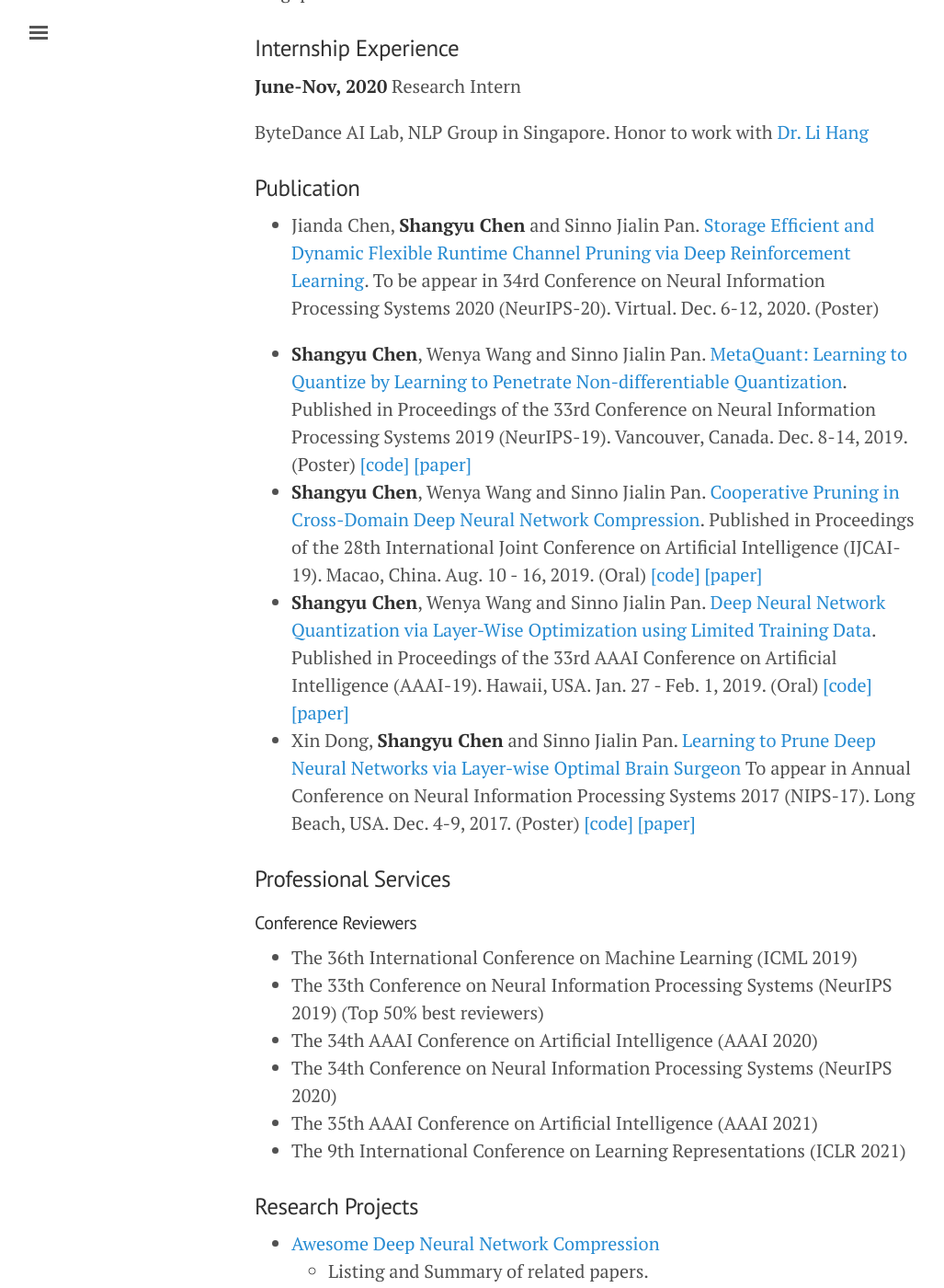
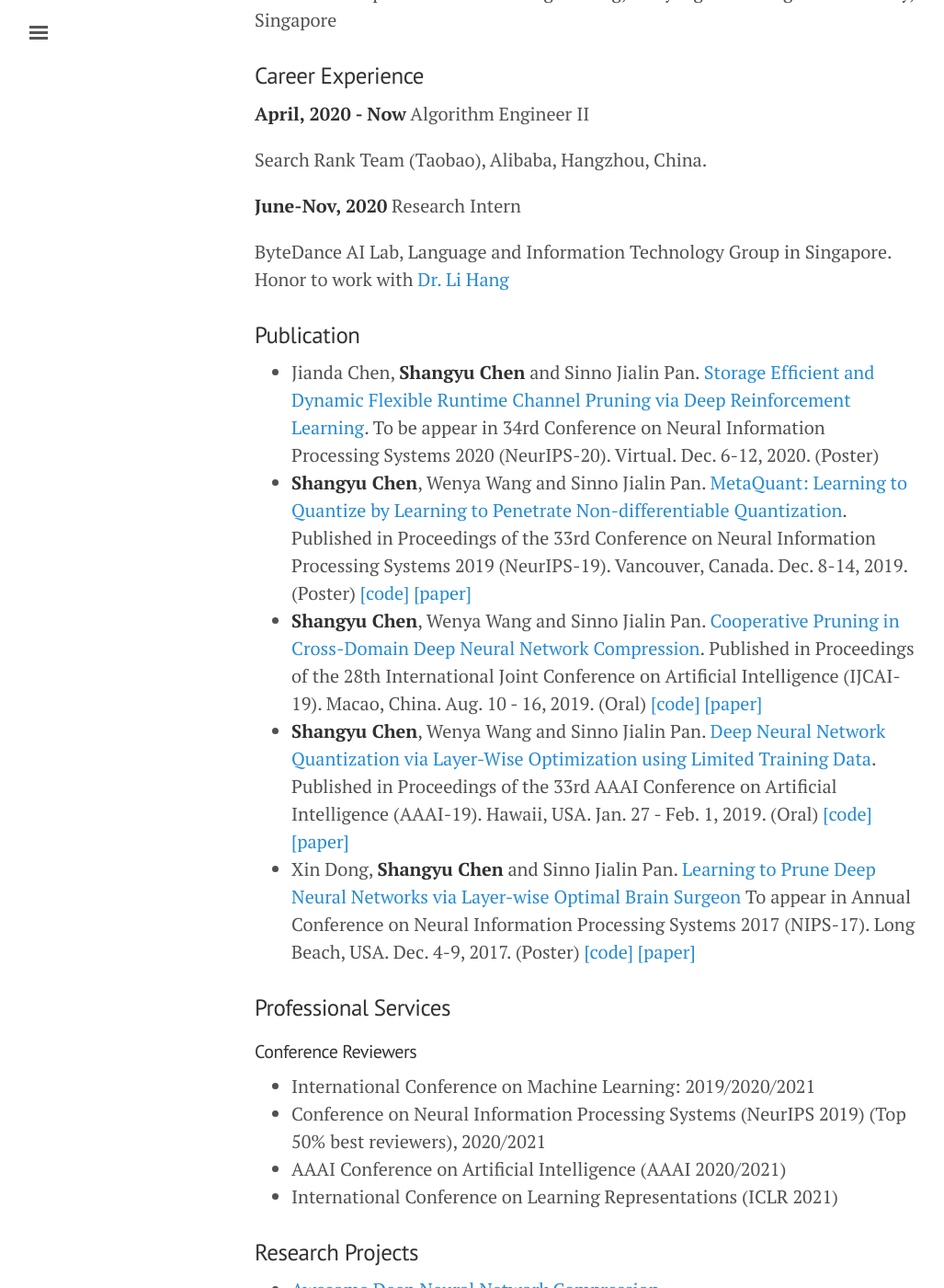
Before and after one commit to csyhhu/csyhhu.github.io, a Jekyll site: the page built from about.md, in a window 1280 px wide and 1400 px high, scrolled down 815 px. Shown: the whole window at 92% size, without its empty margins (3-1030 px from the left). Built offline with Jekyll 4.4.1, drawn with Linux system fonts in a browser that asks for light colours; some of the changed text lies outside the part shown.

Commit message:
Add Alibaba information

```diff
--- a/about.md
+++ b/about.md
@@ -3,9 +3,9 @@ layout: page
 title: About
 ---
 
-## Mr. Chen Shangyu ##
+## Dr. Chen Shangyu ##
 
-Fifths year Ph.D student
+Algorithm Engineer in Alibaba, Ph.D student from Nanyang Technological University
 <br>
 [School of Computer Science and Engineering, Nanyang Technological University](http://scse.ntu.edu.sg/Pages/Home.aspx)
 <br>
@@ -29,15 +29,19 @@ School of Data and Computer Science, Sun Yat-Sen University, Guangzhou, China
 School of Computer Science and Engineering, Nanyang Technological University, Singapore
 
 
-### Internship Experience ###
+### Career Experience ###
+
+**April, 2020 - Now** Algorithm Engineer II
+
+Search Rank Team (Taobao), Alibaba, Hangzhou, China.
+
 **June-Nov, 2020** Research Intern
 
-ByteDance AI Lab, NLP Group in Singapore. Honor to work with [Dr. Li Hang](https://hangli-hl.com/index.html)
+ByteDance AI Lab, Language and Information Technology Group in Singapore. Honor to work with [Dr. Li Hang](https://hangli-hl.com/index.html)
 
 
 ### Publication ###
 * Jianda Chen, **Shangyu Chen** and Sinno Jialin Pan. [Storage Efficient and Dynamic Flexible Runtime Channel Pruning via Deep Reinforcement Learning](). To be appear in 34rd Conference on Neural Information Processing Systems 2020 (NeurIPS-20). Virtual. Dec. 6-12, 2020. (Poster)
-
 * **Shangyu Chen**, Wenya Wang and Sinno Jialin Pan. [MetaQuant: Learning to Quantize by Learning to Penetrate Non-differentiable Quantization](). Published in Proceedings of the 33rd Conference on Neural Information Processing Systems 2019 (NeurIPS-19). Vancouver, Canada. Dec. 8-14, 2019. (Poster) [[code]](https://github.com/csyhhu/MetaQuant) [[paper]](/data/MetaQuant.pdf)
 * **Shangyu Chen**, Wenya Wang and Sinno Jialin Pan. [Cooperative Pruning in Cross-Domain Deep Neural Network Compression](). Published in Proceedings of the 28th International Joint Conference on Artificial Intelligence (IJCAI-19). Macao, China. Aug. 10 - 16, 2019. (Oral) [[code]](https://github.com/csyhhu/Co-Prune) [[paper]](/data/Co-Prune.pdf)
 * **Shangyu Chen**, Wenya Wang and Sinno Jialin Pan. [Deep Neural Network Quantization via Layer-Wise Optimization using Limited Training Data](). Published in Proceedings of the 33rd AAAI Conference on Artificial Intelligence (AAAI-19). Hawaii, USA. Jan. 27 - Feb. 1, 2019. (Oral) [[code]](https://github.com/csyhhu/L-DNQ)[[paper]](/data/L-DNQ.pdf)
@@ -45,12 +49,10 @@ ByteDance AI Lab, NLP Group in Singapore. Honor to work with [Dr. Li Hang](https
 
 ### Professional Services ###
 #### Conference Reviewers ####
-* The 36th International Conference on Machine Learning (ICML 2019)
-* The 33th Conference on Neural Information Processing Systems (NeurIPS 2019) (Top 50% best reviewers)
-* The 34th AAAI Conference on Artificial Intelligence  (AAAI 2020)
-* The 34th Conference on Neural Information Processing Systems (NeurIPS 2020)
-* The 35th AAAI Conference on Artificial Intelligence  (AAAI 2021)
-* The 9th International Conference on Learning Representations (ICLR 2021)
+* International Conference on Machine Learning: 2019/2020/2021
+* Conference on Neural Information Processing Systems (NeurIPS 2019) (Top 50% best reviewers), 2020/2021
+* AAAI Conference on Artificial Intelligence  (AAAI 2020/2021)
+* International Conference on Learning Representations (ICLR 2021)
 
 ### Research Projects ###
 * [Awesome Deep Neural Network Compression](https://github.com/csyhhu/Awesome-Deep-Neural-Network-Compression)
```
Also changed, not shown: index.html (+13 -4 lines).
